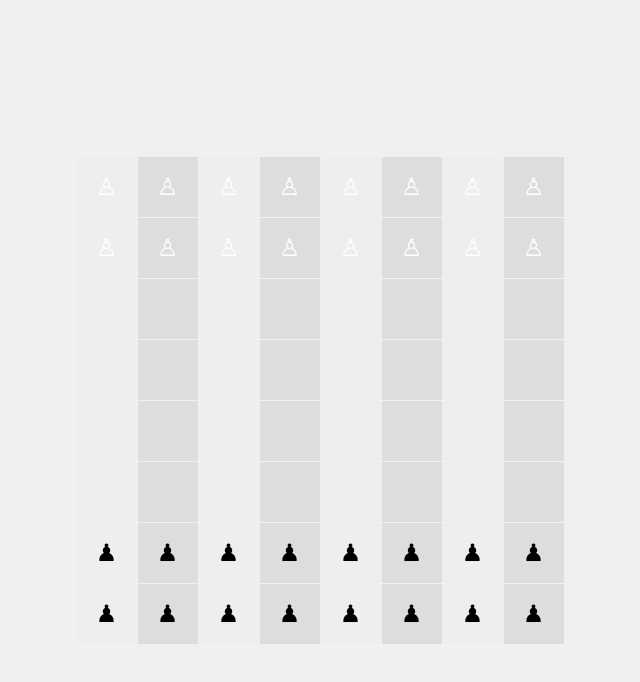
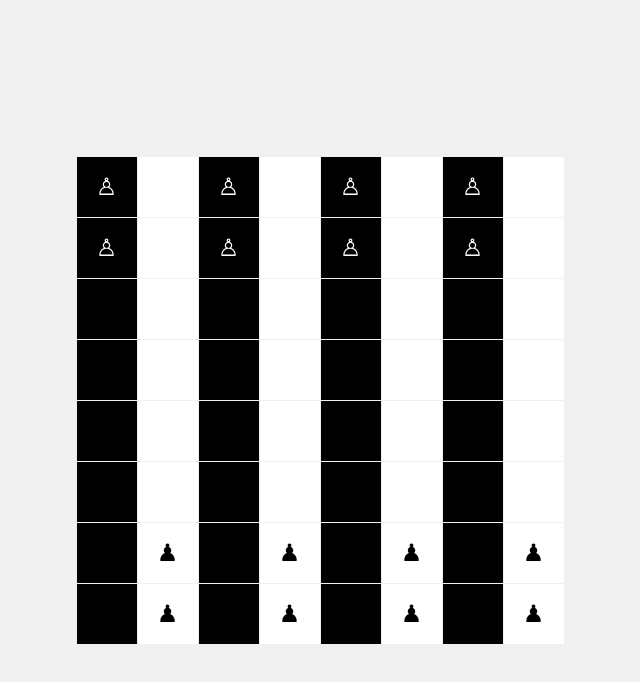
Before and after one commit to slimiii/Hackathon, a plain HTML site: page index.html in a window 1280 px wide. Shown: the whole page, without its empty margins (320-960 px from the left). Drawn offline with Linux system fonts and the light colour scheme.

Commit message:
Update styles.css

```diff
--- a/styles.css
+++ b/styles.css
@@ -25,9 +25,9 @@ body {
 }
 
 .square:nth-child(odd) {
-    background-color: #eee;
+    background-color: #000000;
 }
 
 .square:nth-child(even) {
-    background-color: #ddd;
+    background-color: #ffffff;
 }
```
